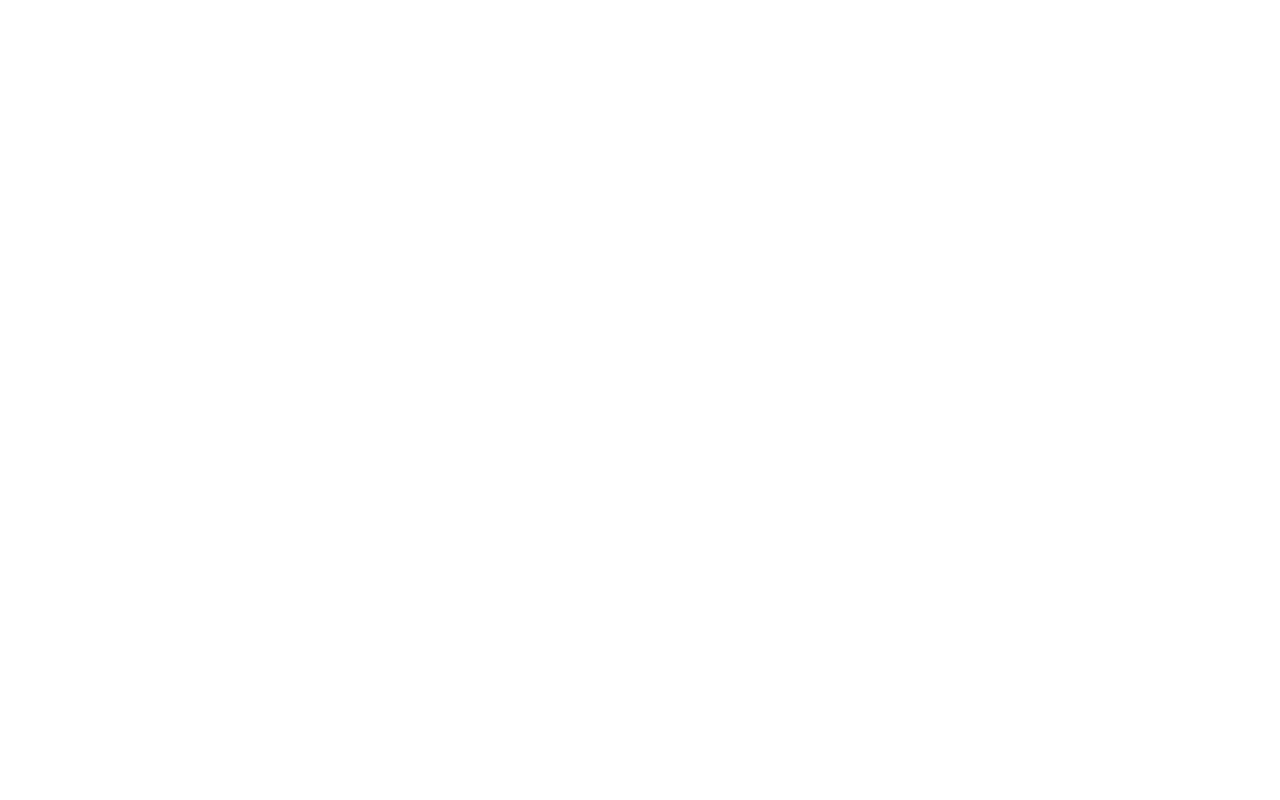
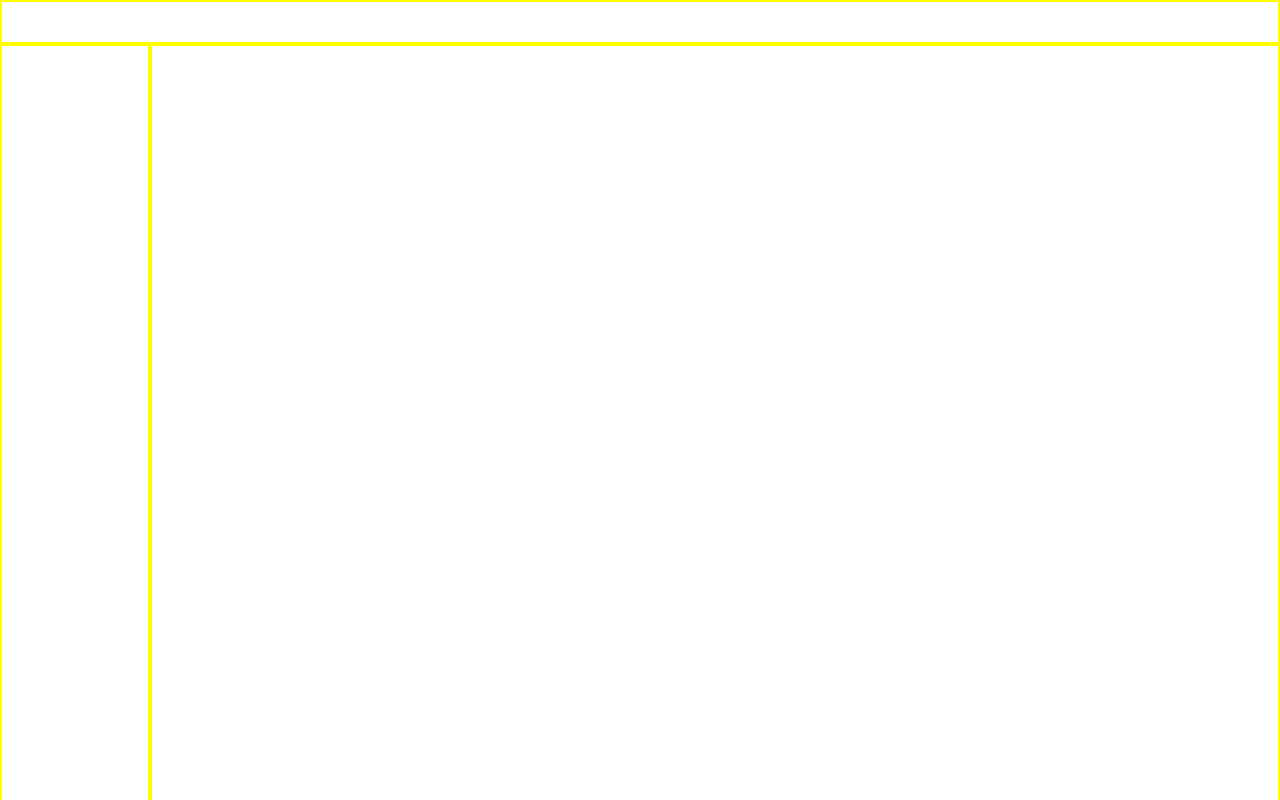
Before and after one commit to markantonio99/html-css-bootstrap-dashboard, a plain HTML site: page index.html in a window 1280 px wide. Shown: the top 800 px of the page. Drawn offline with nearby package versions, Linux system fonts and the light colour scheme.

Commit message:
Salv 2 html-css-bootstrap-dashboard

```diff
--- a/css/mystyle.css
+++ b/css/mystyle.css
@@ -0,0 +1,39 @@
+
+
+
+
+
+
+
+
+
+
+
+
+
+
+
+ .boo-app{
+    width: 1920;
+    display: flex;
+ }
+
+
+ .header_app{
+
+ }
+
+ .side_app{
+    min-width: 150px;
+    min-height: 1090px;
+ }
+
+ .main_app{
+
+
+ }
+
+ .debug-app{
+    padding: 20px;
+    border: 2px solid yellow;
+ }
--- a/index.html
+++ b/index.html
@@ -4,9 +4,79 @@
     <meta charset="UTF-8">
     <meta http-equiv="X-UA-Compatible" content="IE=edge">
     <meta name="viewport" content="width=device-width, initial-scale=1.0">
-    <title>Document</title>
+    <script src="https://kit.fontawesome.com/154f1b3bac.js" crossorigin="anonymous"></script>
+    <link href="https://cdn.jsdelivr.net/npm/bootstrap@5.3.0-alpha1/dist/css/bootstrap.min.css" rel="stylesheet" integrity="sha384-GLhlTQ8iRABdZLl6O3oVMWSktQOp6b7In1Zl3/Jr59b6EGGoI1aFkw7cmDA6j6gD" crossorigin="anonymous">
+    <link rel="stylesheet" href="./css/mystyle.css">
+    <title>Bootstrap Dashboard</title>
 </head>
+
+
+
+
 <body>
 
+    <!-- ***************************************************************************
+    ********************************************************************************
+    ************************************HEADER**************************************
+    **************************************************************************** -->
+
+
+    <header class="header_app debug-app">
+    </header>
+
+    <!--***************************************************************************
+    ********************************************************************************
+    ************************************MAIN****************************************
+    **************************************************************************** -->
+
+
+<main class="boo-app">
+
+     <!--***************************************************************************
+    ********************************************************************************
+    ************************************SIDE****************************************
+    **************************************************************************** -->
+
+
+    <section class="side_app debug-app">
+    </section>
+
+     <!--***************************************************************************
+    ********************************************************************************
+    ******************************CONTENUTO PRINCIPALE******************************
+    **************************************************************************** -->
+
+    <section class="main_app flex-grow-1 debug-app">
+    </section>
+
+
+
+
+
+</main>
+
+
+
+
+
+
+
+
+
+
+
+
+
+
+
+
+
+
+
+
+
+
+
+    <script src="https://cdn.jsdelivr.net/npm/bootstrap@5.3.0-alpha1/dist/js/bootstrap.bundle.min.js" integrity="sha384-w76AqPfDkMBDXo30jS1Sgez6pr3x5MlQ1ZAGC+nuZB+EYdgRZgiwxhTBTkF7CXvN" crossorigin="anonymous"></script>
 </body>
 </html>
```
Also changed, not shown: immagini/class-avatar.jpeg (added), immagini/class-avatar.jpg (added), immagini/logo.svg (added), immagini/mobile-logo.png (added), immagini/sidebar-bg.png (added), immagini/stats.jpeg (added), 2 other files.
